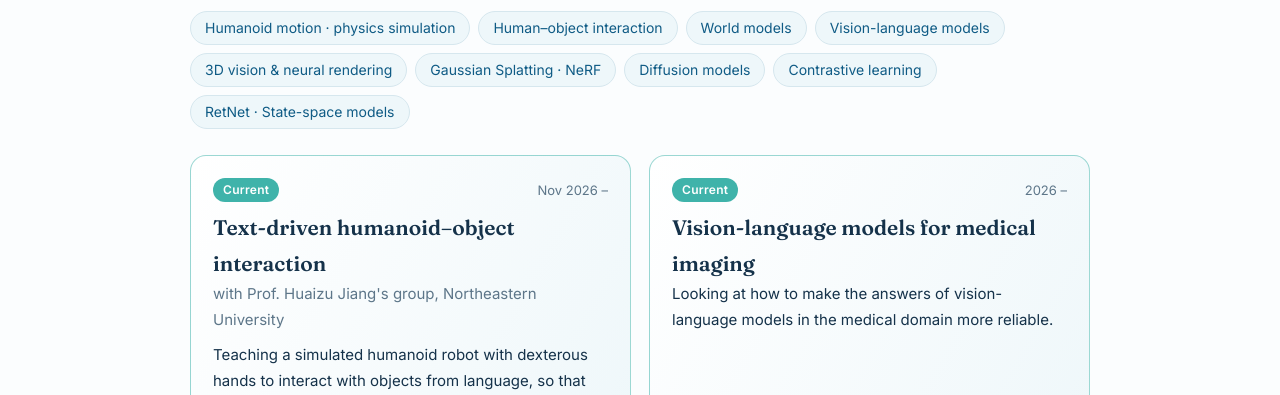
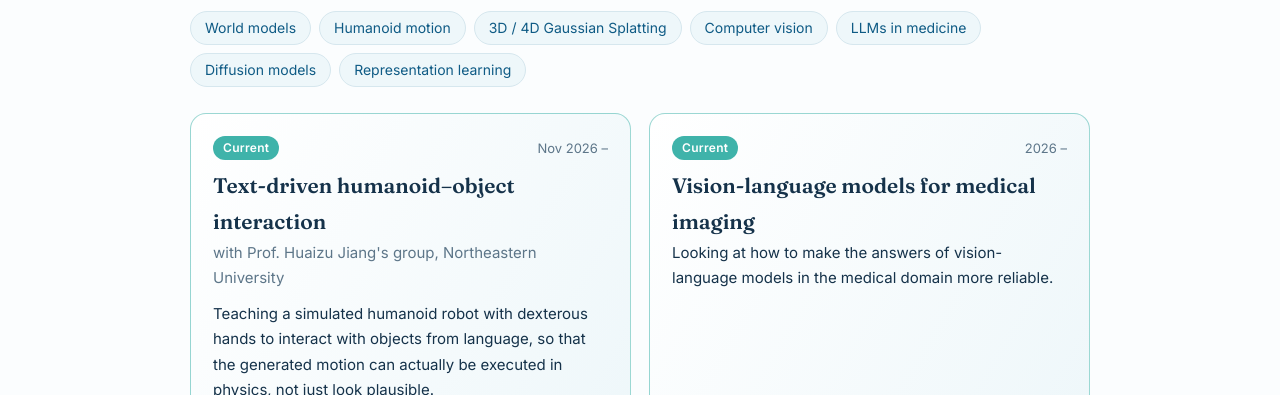
Before and after one commit to Eric031212/Eric031212.github.io, a plain HTML site: page index.html in a window 1280 px wide. Shown: the part 705-1100 px from the top of the page. Drawn offline with Linux system fonts and the light colour scheme.

Commit message:
Simplify research tags

```diff
--- a/index.html
+++ b/index.html
@@ -57,15 +57,13 @@
     <section id="research" class="block">
       <h2>Research</h2>
       <ul class="chips">
-        <li>Humanoid motion · physics simulation</li>
-        <li>Human–object interaction</li>
         <li>World models</li>
-        <li>Vision-language models</li>
-        <li>3D vision &amp; neural rendering</li>
-        <li>Gaussian Splatting · NeRF</li>
+        <li>Humanoid motion</li>
+        <li>3D / 4D Gaussian Splatting</li>
+        <li>Computer vision</li>
+        <li>LLMs in medicine</li>
         <li>Diffusion models</li>
-        <li>Contrastive learning</li>
-        <li>RetNet · State-space models</li>
+        <li>Representation learning</li>
       </ul>
 
       <div class="now-grid">
```
